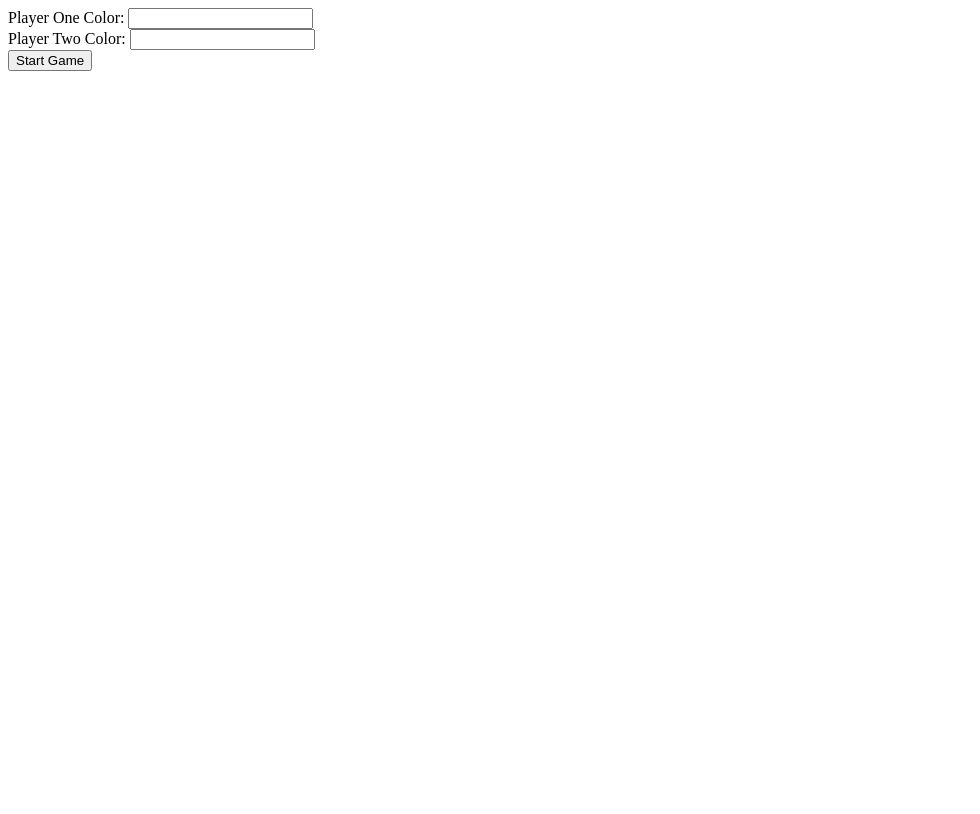
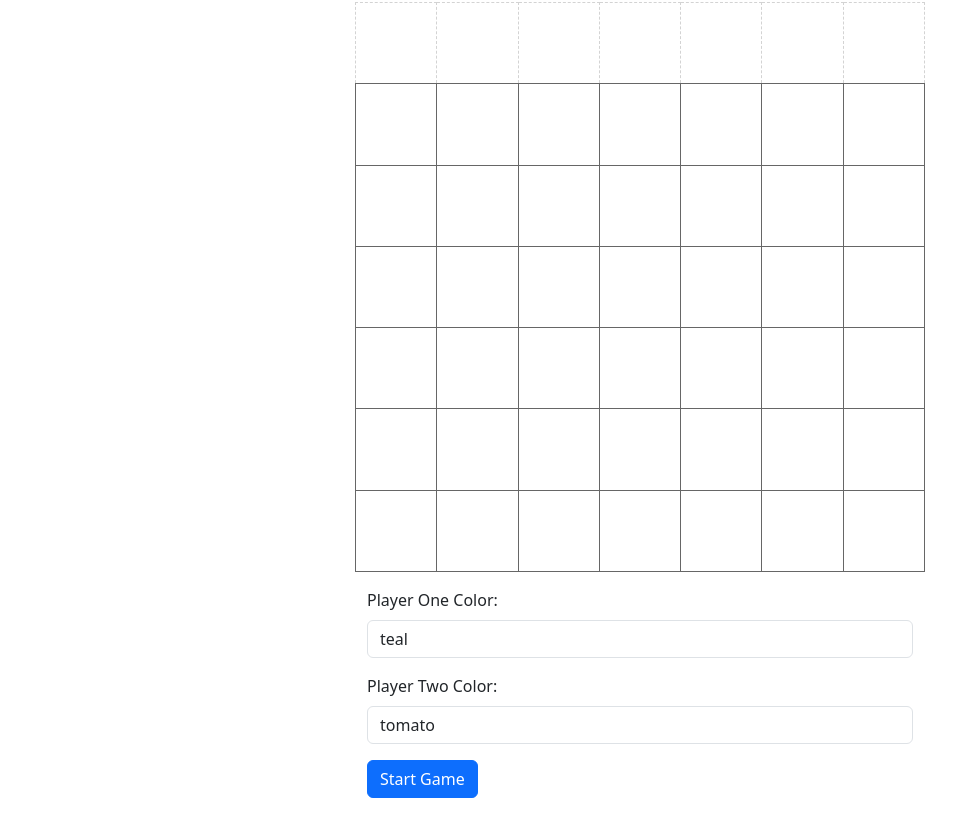
Before and after one commit to justanindieguy/advanced-javascript, a plain HTML site: page Object-Oriented-JavaScript/connect-four-oo/index.html in a window 1280 px wide. Shown: the whole page, without its empty margins (0-980 px from the left). Drawn offline with nearby package versions, Linux system fonts and the light colour scheme.

Commit message:
add bootstrap to improve styles, center game in viewport (vertically and horizontally), start game right away

```diff
--- a/Object-Oriented-JavaScript/connect-four-oo/connect4.js
+++ b/Object-Oriented-JavaScript/connect-four-oo/connect4.js
@@ -52,12 +52,15 @@ class Game {
 
   static {
     /** Start game when "Start Game" button is clicked */
-    this.startBtn.addEventListener('click', (evt) => this.startGame(evt));
+    this.startBtn.addEventListener('click', (evt) => {
+      evt.preventDefault();
+      this.startGame();
+    });
+
+    this.startGame();
   }
 
-  static startGame(evt) {
-    evt.preventDefault();
-
+  static startGame() {
     Player.playerCount = 0;
     const p1 = new Player(document.getElementById('p1-color').value);
     const p2 = new Player(document.getElementById('p2-color').value);
--- a/Object-Oriented-JavaScript/connect-four-oo/index.html
+++ b/Object-Oriented-JavaScript/connect-four-oo/index.html
@@ -1,26 +1,78 @@
 <!DOCTYPE html>
 <html lang="en">
   <head>
+    <meta charset="utf-8" />
+    <meta name="viewport" content="width=device-width, initial-scale=1" />
     <title>Connect 4</title>
+    <link
+      href="https://cdn.jsdelivr.net/npm/bootstrap@5.3.2/dist/css/bootstrap.min.css"
+      rel="stylesheet"
+      integrity="sha384-T3c6CoIi6uLrA9TneNEoa7RxnatzjcDSCmG1MXxSR1GAsXEV/Dwwykc2MPK8M2HN"
+      crossorigin="anonymous"
+    />
     <link href="connect4.css" rel="stylesheet" />
   </head>
   <body>
-    <div id="game">
-      <table id="board"></table>
+    <div
+      id="game"
+      class="p-3 m-0 border-0 position-absolute w-100 h-auto top-50 start-50 translate-middle"
+    >
+      <div class="container mb-3">
+        <div class="row justify-content-center">
+          <div class="col-6 p-0" style="aspect-ratio: 1 / 1">
+            <table id="board" class="w-100 h-100"></table>
+          </div>
+        </div>
+      </div>
+
+      <form id="start=game" class="container">
+        <div class="row mb-3 justify-content-center">
+          <div class="col-6">
+            <label for="p1-color" class="form-label">Player One Color:</label>
+            <input
+              id="p1-color"
+              class="form-control"
+              type="text"
+              name="p1-color"
+              placeholder="teal"
+              value="teal"
+            />
+          </div>
+        </div>
+
+        <div class="row mb-3 justify-content-center">
+          <div class="col-6">
+            <label for="p2-color" class="form-label">Player Two Color:</label>
+            <input
+              id="p2-color"
+              class="form-control"
+              type="text"
+              name="p2-color"
+              placeholder="tomato"
+              value="tomato"
+            />
+          </div>
+        </div>
+
+        <div class="row">
+          <div class="col offset-md-3">
+            <button
+              type="submit"
+              id="start-btn"
+              class="btn btn-primary text-center"
+            >
+              Start Game
+            </button>
+          </div>
+        </div>
+      </form>
     </div>
 
-    <form id="start=game">
-      <div>
-        <label for="p1-color">Player One Color:</label>
-        <input type="text" name="p1-color" id="p1-color" />
-      </div>
-      <div>
-        <label for="p2-color">Player Two Color:</label>
-        <input type="text" name="p2-color" id="p2-color" />
-      </div>
-      <button id="start-btn">Start Game</button>
-    </form>
-
+    <script
+      src="https://cdn.jsdelivr.net/npm/bootstrap@5.3.2/dist/js/bootstrap.bundle.min.js"
+      integrity="sha384-C6RzsynM9kWDrMNeT87bh95OGNyZPhcTNXj1NW7RuBCsyN/o0jlpcV8Qyq46cDfL"
+      crossorigin="anonymous"
+    ></script>
     <script src="connect4.js"></script>
   </body>
 </html>
```
